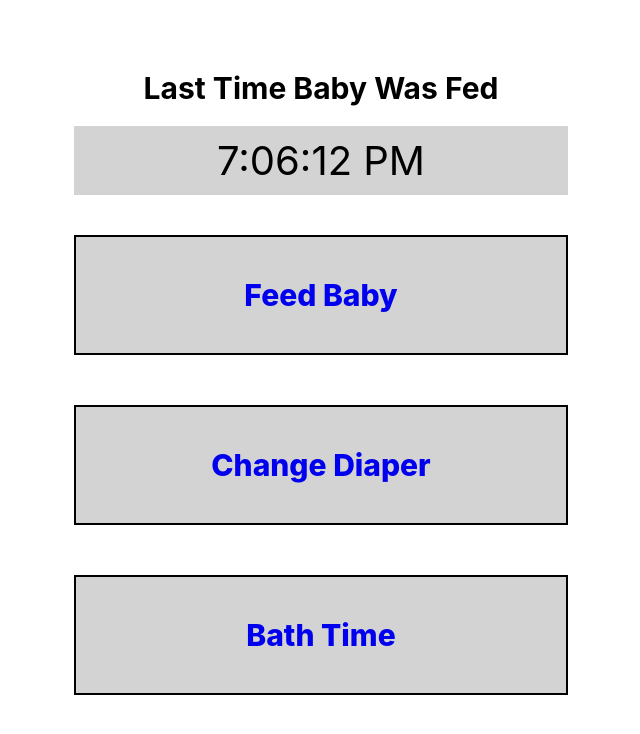
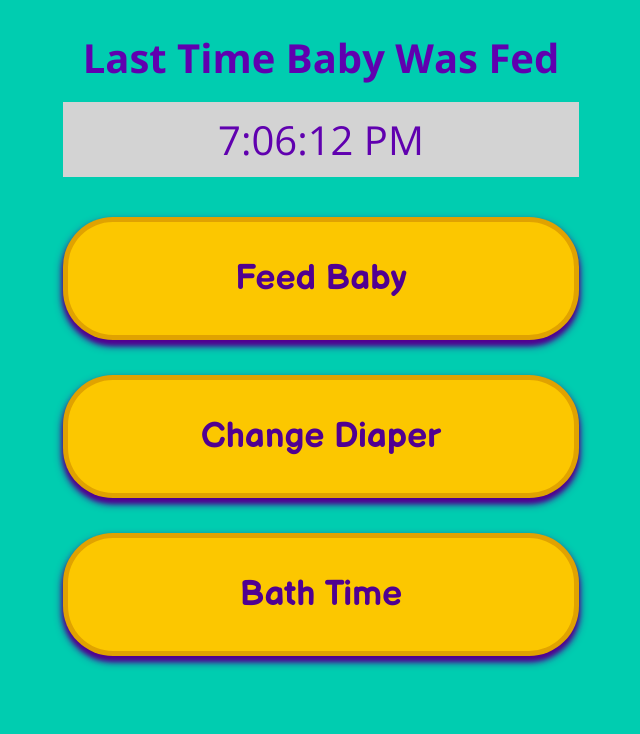
Before and after one commit to Jimmicorey/my-baby-log-app, a React (Create React App) app: page / in a window 1280 px wide. Shown: the top 734 px of the page, without its empty margins (319-959 px from the left). Built offline with nearby package versions, Linux system fonts and the light colour scheme.

Commit message:
working on CSS styling -8-5-20

```diff
--- a/src/components/App/App.css
+++ b/src/components/App/App.css
@@ -1,6 +1,14 @@
+@import url('https://fonts.googleapis.com/css2?family=Balsamiq+Sans:wght@400;700&family=Open+Sans:wght@400;600;700;800&display=swap');
+
+/*
+font-family: 'Balsamiq Sans', cursive;
+font-family: 'Open Sans', sans-serif;
+*/
+
 body {
     margin: 20px 25px;
     font-size: 20px;
+    background: #00CDB0;
 }
 
 header {
@@ -11,6 +19,12 @@ h1 {
     text-align: center;
     padding: 10px 70px;
     font-size: 30px;
+}
+
+.timer-text {
+    margin-top: -10px;
+    padding: 0 20px;
+    font-size: 40px;
 }
 
 .timer {
@@ -38,17 +52,36 @@ main, .flex-container {
     margin: 10px 0;
 }
 
+
+
 a {
     text-decoration: none;
+    color: #500091;
+}
+a:visited {
+    color: #500091;
+}
+a:hover {
+    background: #ED469A;
+    border-color: #92295dd2;
+    color: #FCC700;
 }
 
+
+
 .button {
+    flex: 1;
     width: 100%;
-    font-size: 30px;
-    font-weight: 800;
+    height: 100px;
     text-align: center;
-    padding: 40px 35px;
-    margin: 0 0 50px 0;
-    border: 2px solid black;
-    background: lightgray;
+    padding: 35px;
+    margin: 0 0 35px 0;
+    font-family: 'Balsamiq Sans', cursive;
+    font-size: 35px;
+    font-weight: 700;
+    border: 5px solid #c983028a;
+    border-radius: 50px;
+    background: #FCC700;
+    box-shadow: 0 5px 5px #500091,
+                0 5px 10px #500091;
 }
--- a/src/components/BathTime/BathTime.css
+++ b/src/components/BathTime/BathTime.css
@@ -42,17 +42,6 @@ a {
     text-decoration: none;
 }
 
-.button {
-    width: 105%;
-    font-size: 30px;
-    font-weight: 800;
-    text-align: center;
-    padding: 40px 55px;
-    margin: 0 0 20px 0;
-    border: 2px solid black;
-    background: lightgray;
-}
-
 .button-nav {
     width: 100%;
     font-size: 30px;
--- a/src/components/ChangeDiaper/ChangeDiaper.css
+++ b/src/components/ChangeDiaper/ChangeDiaper.css
@@ -41,17 +41,6 @@ a {
     text-decoration: none;
 }
 
-.button {
-    width: 105%;
-    font-size: 30px;
-    font-weight: 800;
-    text-align: center;
-    padding: 40px 75px;
-    margin: 0 0 20px 0;
-    border: 2px solid black;
-    background: lightgray;
-}
-
 .button-nav {
     width: 100%;
     font-size: 30px;
--- a/src/components/FeedBaby/FeedBaby.css
+++ b/src/components/FeedBaby/FeedBaby.css
@@ -39,19 +39,6 @@ a {
     text-decoration: none;
 }
 
-.button {
-    flex: 1;
-    font-size: 30px;
-    font-weight: 800;
-    text-align: center;
-    height: 100px;
-    padding: 10px;
-    margin: 20px 10px 30px;
-    border: 2px solid black;
-    background: lightgray;
-
-}
-
 .button-nav {
     width: 100%;
     font-size: 30px;
--- a/src/components/HomePage/FeedBabyTimer.js
+++ b/src/components/HomePage/FeedBabyTimer.js
@@ -12,7 +12,7 @@ function FeedBabyTimer() {
 
     return (
         <div className="flex-container">
-            <h1>Last Time Baby Was Fed</h1>
+            <h1 className='timer-text'>Last Time Baby Was Fed</h1>
             <p className='timer'>
                 {date.toLocaleTimeString()}
             </p>
@@ -28,3 +28,4 @@ export default FeedBabyTimer;
 
 //Possible equation to get the count...
 // timer = current browser timestamp - latest 'FEED baby' timestamp
+// OR set the "Feed Baby" button to trigger a 2nd EVENT that starts||resets the timer each time it is clicked
--- a/src/config.js
+++ b/src/config.js
@@ -1,6 +1,7 @@
 export default {
   //LIVE SERVER AT THE FOLLOWING
-  API_ENDPOINT: 'https://my-baby-log-api.herokuapp.com/api/datalogs',
+  API_ENDPOINT: 'https://my-baby-log-api.herokuapp.com/api/datalogs'
+
 
   //TOKEN_KEY: 'my-baby-log-auth-token', <<---- STRETCH GOAL --->>
 }
--- a/src/index.css
+++ b/src/index.css
@@ -1,14 +1,20 @@
+@import url('https://fonts.googleapis.com/css2?family=Balsamiq+Sans:wght@400;700&family=Open+Sans:wght@400;600;700;800&display=swap');
+
+/*
+font-family: 'Balsamiq Sans', cursive;
+font-family: 'Open Sans', sans-serif;
+*/
+
 * {
   box-sizing: border-box;
 }
 
 body {
   margin: 0;
-  font-family: -apple-system, BlinkMacSystemFont, 'Segoe UI', 'Roboto', 'Oxygen',
-    'Ubuntu', 'Cantarell', 'Fira Sans', 'Droid Sans', 'Helvetica Neue',
-    sans-serif;
+  font-family: 'Open Sans', sans-serif;
   -webkit-font-smoothing: antialiased;
   -moz-osx-font-smoothing: grayscale;
+  color: #6000AF;
 }
 
 code {
```
